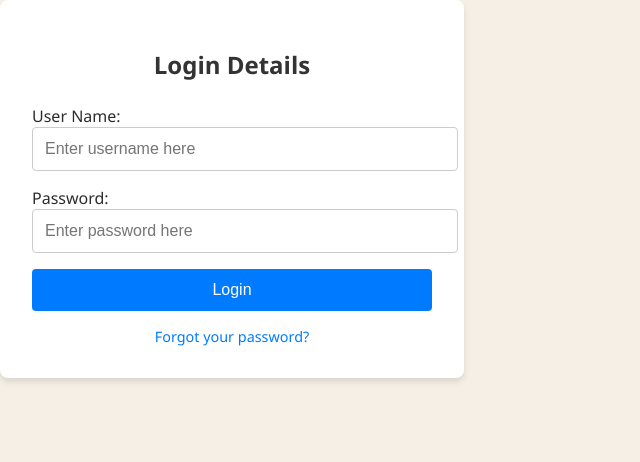
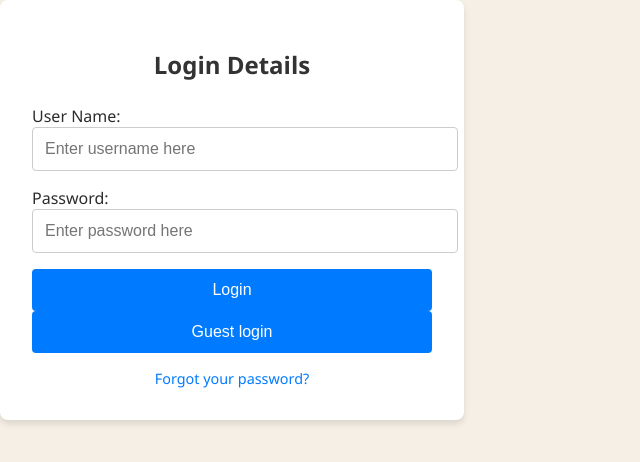
Before and after one commit to aakankshatekur-creator/store, an Angular app: page /login in a window 1280 px wide. Shown: the top 462 px of the page, without its empty margins (0-640 px from the left). Built offline with nearby package versions, Linux system fonts and the light colour scheme.

Commit message:
guest login button

```diff
--- a/src/app/login/login.html
+++ b/src/app/login/login.html
@@ -7,6 +7,7 @@
     <input id="password" class="login-input" type="password" placeholder="Enter password here" [(ngModel)]="password">
 
     <button class="login-button" (click)="login()">Login</button>
+    <button class="login-button" (click)="guest()">Guest login</button>
 
     <p *ngIf="error" class="error-message">{{error}}</p>
 
--- a/src/app/login/login.ts
+++ b/src/app/login/login.ts
@@ -27,4 +27,7 @@ export class Login {
       this.route.navigateByUrl('/navigation')
     }).catch(err => this.error= String(err));
   }
+  guest(){
+    this.route.navigateByUrl('/navigation')
+  }
 }
```
